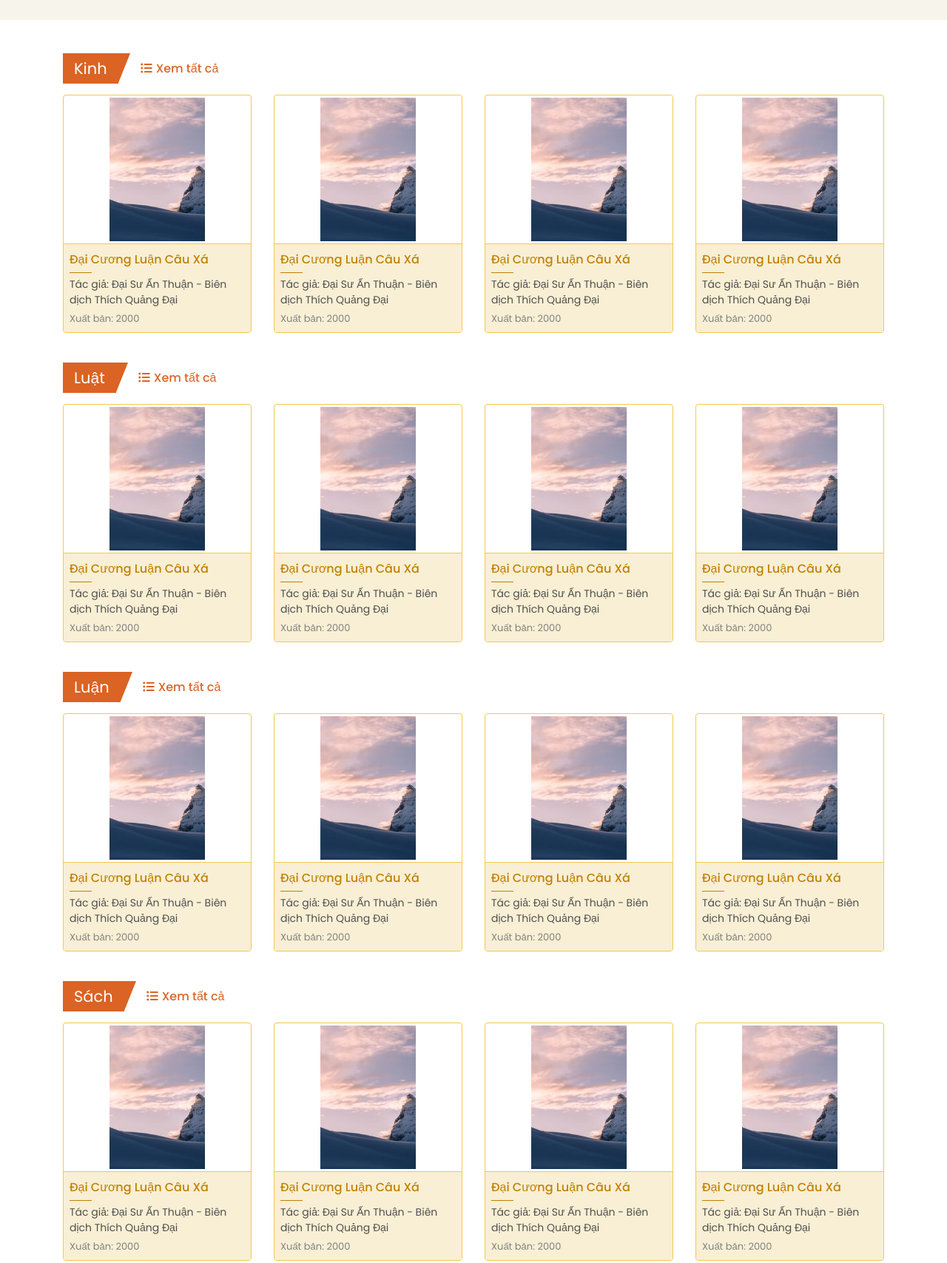
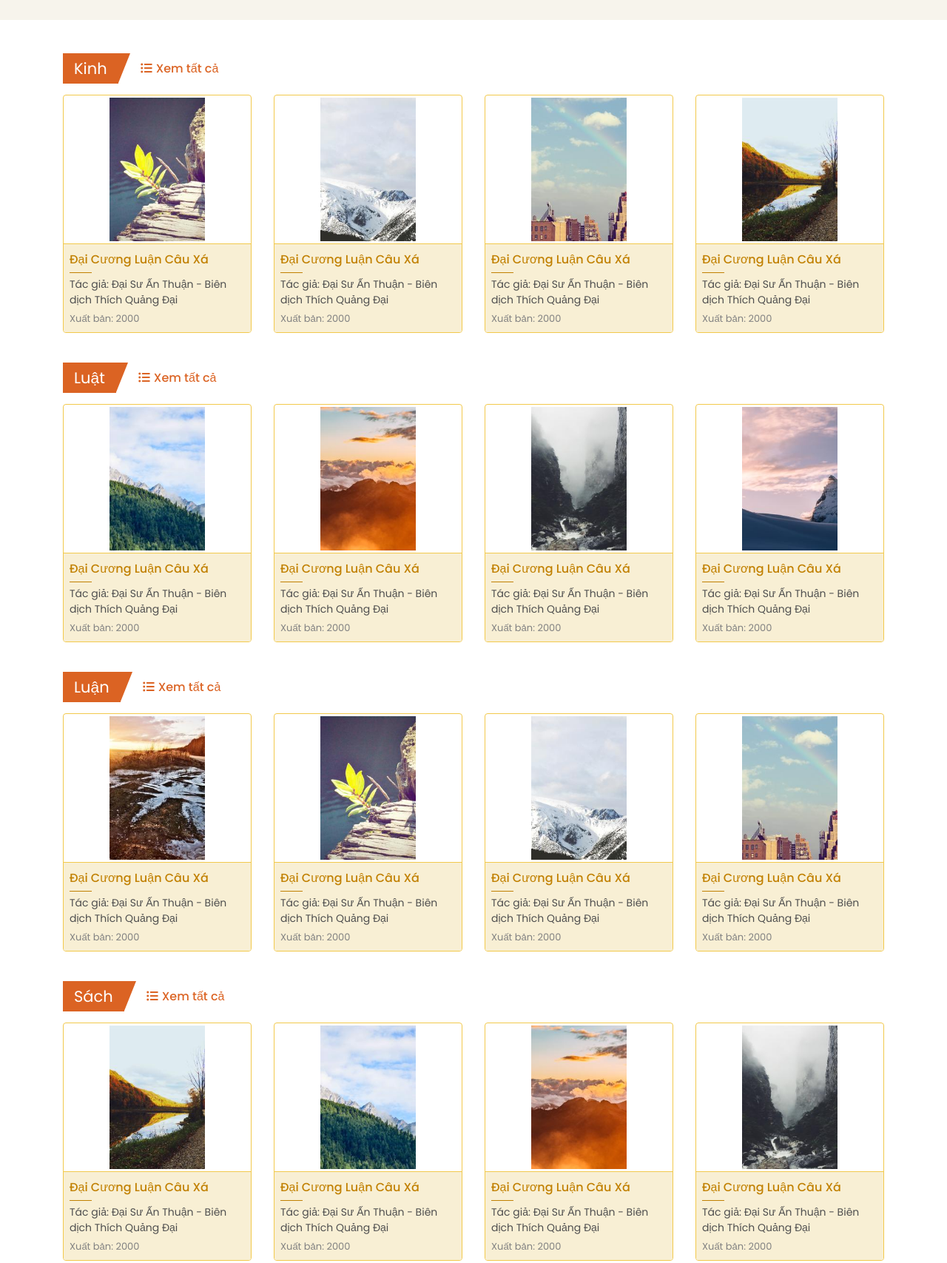
Before and after one commit to thinhgakon/vnbet, a plain HTML site: page index.html in a window 1280 px wide. Shown: the part 482-2189 px from the top of the page at 74% size. Drawn offline with nearby package versions, Linux system fonts and the light colour scheme; files whose address does not match are found by name.

Commit message:
Update img

```diff
--- a/index.html
+++ b/index.html
@@ -90,7 +90,7 @@
             <div class="col">
               <div class="book-card">
                 <div class="book-card__img">
-                  <img src="./images/book-img.jpg" alt="" />
+                  <img src="./images/book-img-01.jpg" alt="" />
                 </div>
                 <div class="book-card__body">
                   <div class="book-card__title">
@@ -107,7 +107,7 @@
             <div class="col">
               <div class="book-card">
                 <div class="book-card__img">
-                  <img src="./images/book-img.jpg" alt="" />
+                  <img src="./images/book-img-02.jpg" alt="" />
                 </div>
                 <div class="book-card__body">
                   <div class="book-card__title">
@@ -142,7 +142,7 @@
             <div class="col">
               <div class="book-card">
                 <div class="book-card__img">
-                  <img src="./images/book-img.jpg" alt="" />
+                  <img src="./images/book-img-03.jpg" alt="" />
                 </div>
                 <div class="book-card__body">
                   <div class="book-card__title">
@@ -159,7 +159,7 @@
             <div class="col">
               <div class="book-card">
                 <div class="book-card__img">
-                  <img src="./images/book-img.jpg" alt="" />
+                  <img src="./images/book-img-04.jpg" alt="" />
                 </div>
                 <div class="book-card__body">
                   <div class="book-card__title">
@@ -176,7 +176,7 @@
             <div class="col">
               <div class="book-card">
                 <div class="book-card__img">
-                  <img src="./images/book-img.jpg" alt="" />
+                  <img src="./images/book-img-05.jpg" alt="" />
                 </div>
                 <div class="book-card__body">
                   <div class="book-card__title">
@@ -193,7 +193,7 @@
             <div class="col">
               <div class="book-card">
                 <div class="book-card__img">
-                  <img src="./images/book-img.jpg" alt="" />
+                  <img src="./images/book-img-06.jpg" alt="" />
                 </div>
                 <div class="book-card__body">
                   <div class="book-card__title">
@@ -227,7 +227,7 @@
             <div class="col">
               <div class="book-card">
                 <div class="book-card__img">
-                  <img src="./images/book-img.jpg" alt="" />
+                  <img src="./images/book-img-07.jpg" alt="" />
                 </div>
                 <div class="book-card__body">
                   <div class="book-card__title">
@@ -244,7 +244,7 @@
             <div class="col">
               <div class="book-card">
                 <div class="book-card__img">
-                  <img src="./images/book-img.jpg" alt="" />
+                  <img src="./images/book-img-08.jpg" alt="" />
                 </div>
                 <div class="book-card__body">
                   <div class="book-card__title">
@@ -261,7 +261,7 @@
             <div class="col">
               <div class="book-card">
                 <div class="book-card__img">
-                  <img src="./images/book-img.jpg" alt="" />
+                  <img src="./images/book-img-09.jpg" alt="" />
                 </div>
                 <div class="book-card__body">
                   <div class="book-card__title">
@@ -278,7 +278,7 @@
             <div class="col">
               <div class="book-card">
                 <div class="book-card__img">
-                  <img src="./images/book-img.jpg" alt="" />
+                  <img src="./images/book-img-01.jpg" alt="" />
                 </div>
                 <div class="book-card__body">
                   <div class="book-card__title">
@@ -312,7 +312,7 @@
             <div class="col">
               <div class="book-card">
                 <div class="book-card__img">
-                  <img src="./images/book-img.jpg" alt="" />
+                  <img src="./images/book-img-02.jpg" alt="" />
                 </div>
                 <div class="book-card__body">
                   <div class="book-card__title">
@@ -329,7 +329,7 @@
             <div class="col">
               <div class="book-card">
                 <div class="book-card__img">
-                  <img src="./images/book-img.jpg" alt="" />
+                  <img src="./images/book-img-03.jpg" alt="" />
                 </div>
                 <div class="book-card__body">
                   <div class="book-card__title">
@@ -346,7 +346,7 @@
             <div class="col">
               <div class="book-card">
                 <div class="book-card__img">
-                  <img src="./images/book-img.jpg" alt="" />
+                  <img src="./images/book-img-04.jpg" alt="" />
                 </div>
                 <div class="book-card__body">
                   <div class="book-card__title">
@@ -363,7 +363,7 @@
             <div class="col">
               <div class="book-card">
                 <div class="book-card__img">
-                  <img src="./images/book-img.jpg" alt="" />
+                  <img src="./images/book-img-05.jpg" alt="" />
                 </div>
                 <div class="book-card__body">
                   <div class="book-card__title">
@@ -397,7 +397,7 @@
             <div class="col">
               <div class="book-card">
                 <div class="book-card__img">
-                  <img src="./images/book-img.jpg" alt="" />
+                  <img src="./images/book-img-06.jpg" alt="" />
                 </div>
                 <div class="book-card__body">
                   <div class="book-card__title">
@@ -414,7 +414,7 @@
             <div class="col">
               <div class="book-card">
                 <div class="book-card__img">
-                  <img src="./images/book-img.jpg" alt="" />
+                  <img src="./images/book-img-07.jpg" alt="" />
                 </div>
                 <div class="book-card__body">
                   <div class="book-card__title">
@@ -431,7 +431,7 @@
             <div class="col">
               <div class="book-card">
                 <div class="book-card__img">
-                  <img src="./images/book-img.jpg" alt="" />
+                  <img src="./images/book-img-08.jpg" alt="" />
                 </div>
                 <div class="book-card__body">
                   <div class="book-card__title">
@@ -448,7 +448,7 @@
             <div class="col">
               <div class="book-card">
                 <div class="book-card__img">
-                  <img src="./images/book-img.jpg" alt="" />
+                  <img src="./images/book-img-09.jpg" alt="" />
                 </div>
                 <div class="book-card__body">
                   <div class="book-card__title">
@@ -482,7 +482,7 @@
             <div class="col">
               <div class="book-card">
                 <div class="book-card__img">
-                  <img src="./images/book-img.jpg" alt="" />
+                  <img src="./images/book-img-01.jpg" alt="" />
                 </div>
                 <div class="book-card__body">
                   <div class="book-card__title">
@@ -499,7 +499,7 @@
             <div class="col">
               <div class="book-card">
                 <div class="book-card__img">
-                  <img src="./images/book-img.jpg" alt="" />
+                  <img src="./images/book-img-02.jpg" alt="" />
                 </div>
                 <div class="book-card__body">
                   <div class="book-card__title">
@@ -516,7 +516,7 @@
             <div class="col">
               <div class="book-card">
                 <div class="book-card__img">
-                  <img src="./images/book-img.jpg" alt="" />
+                  <img src="./images/book-img-03.jpg" alt="" />
                 </div>
                 <div class="book-card__body">
                   <div class="book-card__title">
@@ -533,7 +533,7 @@
             <div class="col">
               <div class="book-card">
                 <div class="book-card__img">
-                  <img src="./images/book-img.jpg" alt="" />
+                  <img src="./images/book-img-04.jpg" alt="" />
                 </div>
                 <div class="book-card__body">
                   <div class="book-card__title">
@@ -567,7 +567,7 @@
             <div class="col">
               <div class="book-card">
                 <div class="book-card__img">
-                  <img src="./images/book-img.jpg" alt="" />
+                  <img src="./images/book-img-05.jpg" alt="" />
                 </div>
                 <div class="book-card__body">
                   <div class="book-card__title">
@@ -584,7 +584,7 @@
             <div class="col">
               <div class="book-card">
                 <div class="book-card__img">
-                  <img src="./images/book-img.jpg" alt="" />
+                  <img src="./images/book-img-06.jpg" alt="" />
                 </div>
                 <div class="book-card__body">
                   <div class="book-card__title">
@@ -601,7 +601,7 @@
             <div class="col">
               <div class="book-card">
                 <div class="book-card__img">
-                  <img src="./images/book-img.jpg" alt="" />
+                  <img src="./images/book-img-07.jpg" alt="" />
                 </div>
                 <div class="book-card__body">
                   <div class="book-card__title">
@@ -618,7 +618,7 @@
             <div class="col">
               <div class="book-card">
                 <div class="book-card__img">
-                  <img src="./images/book-img.jpg" alt="" />
+                  <img src="./images/book-img-08.jpg" alt="" />
                 </div>
                 <div class="book-card__body">
                   <div class="book-card__title">
```
Also changed, not shown: images/book-img-01.jpg (renamed from images/book-img.jpg).
